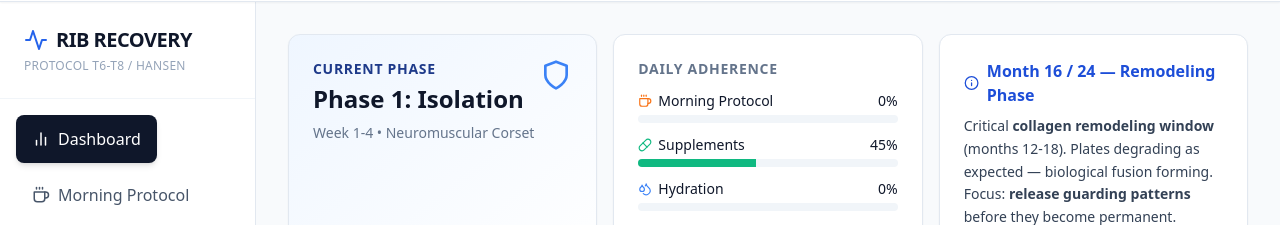
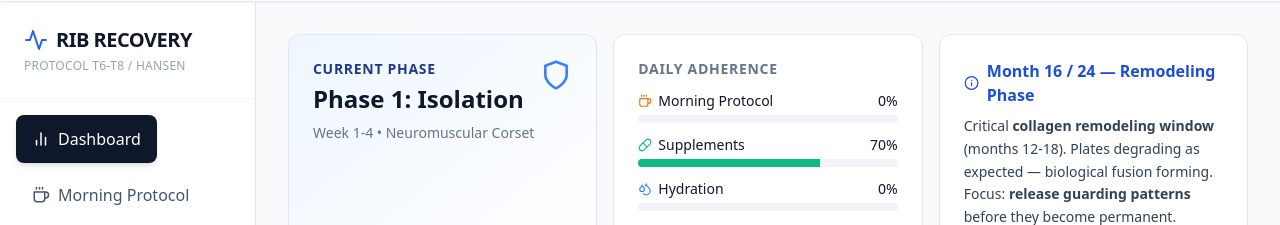
Before and after one commit to JackReis/rib-recovery-dashboard, a React (Create React App) app: page / in a window 1280 px wide. Shown: the part 63-288 px from the top of the page. Built offline with nearby package versions, Linux system fonts and the light colour scheme.

Commit message:
fix(ui): align supplement adherence bar with tracker-status keys

```diff
--- a/src/RecoveryDashboard.js
+++ b/src/RecoveryDashboard.js
@@ -323,18 +323,22 @@ export default function RecoveryDashboard({ onNavigate }) {
                   {/* Supplements — from CLI tracker */}
                   {(() => {
                     const t = trackerData;
-                    const supplementsDone = t ? [
-                      t.collagen?.morning, t.collagen?.evening,
-                      t.vitamin_c?.morning, t.vitamin_c?.evening,
+                    // Canonical checklist from /api/tracker-status.json
+                    const checks = t ? [
+                      t.collagen?.morning,
+                      t.collagen?.evening,
+                      t.vitamin_c?.morning,
+                      t.vitamin_c?.evening,
                       t.magnesium?.taken,
-                      t.stasis?.taken,
-                      t.mitopure?.taken,
-                      t.fish_oil?.taken,
+                      t.bone_mineral_boost?.taken,
+                      t.creatine?.taken,
                       t.mct_oil?.taken,
-                      t.creatine?.taken,
-                      t.bone_restore?.taken
-                    ].filter(Boolean).length : 0;
-                    const supplementsPct = t ? (supplementsDone / 11) * 100 : 0;
+                      t.turmeric?.taken,
+                      t.mitopure?.taken
+                    ] : [];
+                    const total = checks.length || 10;
+                    const supplementsDone = checks.filter(Boolean).length;
+                    const supplementsPct = (supplementsDone / total) * 100;
                     return (
                       <div>
                         <div className="flex justify-between text-sm mb-1">
```
